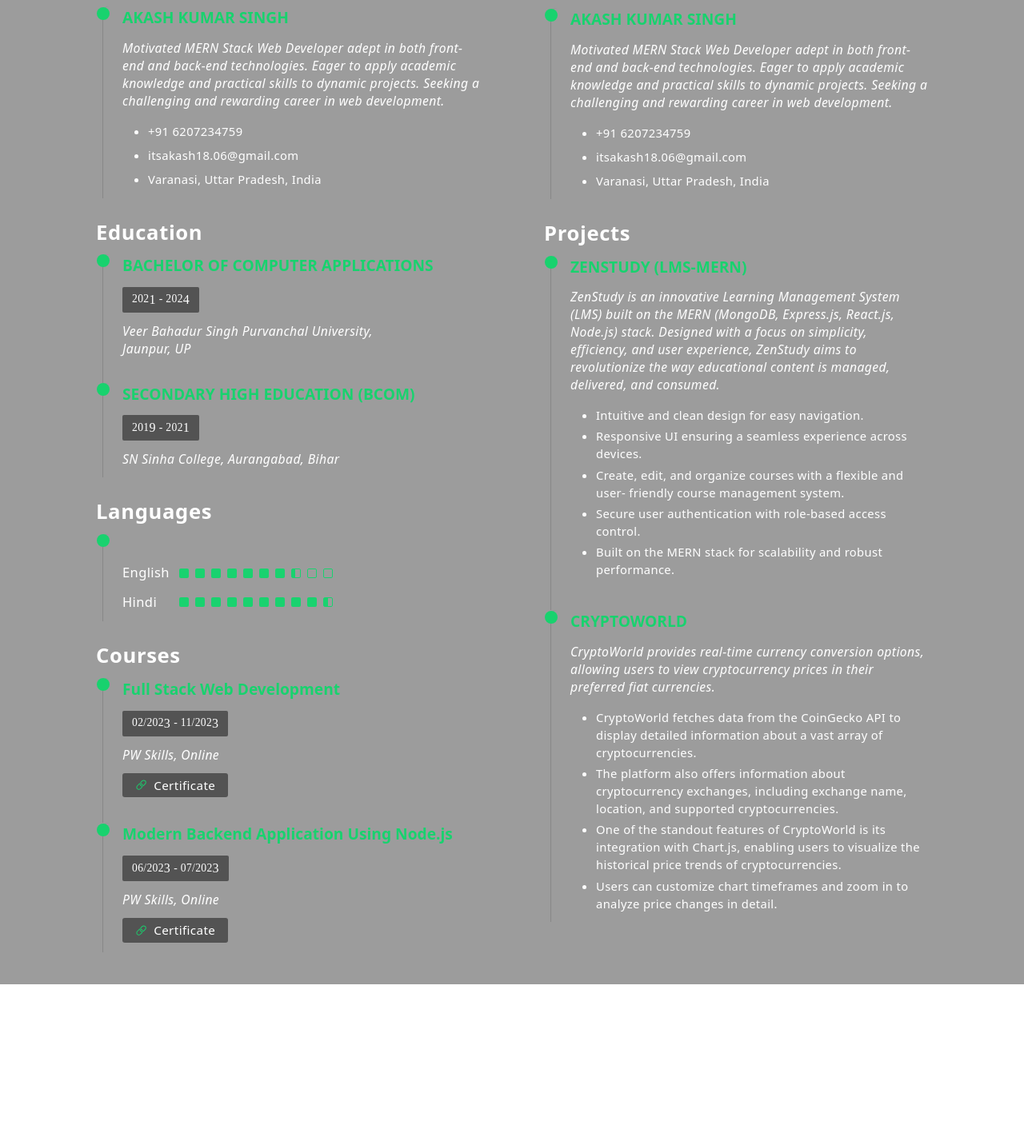
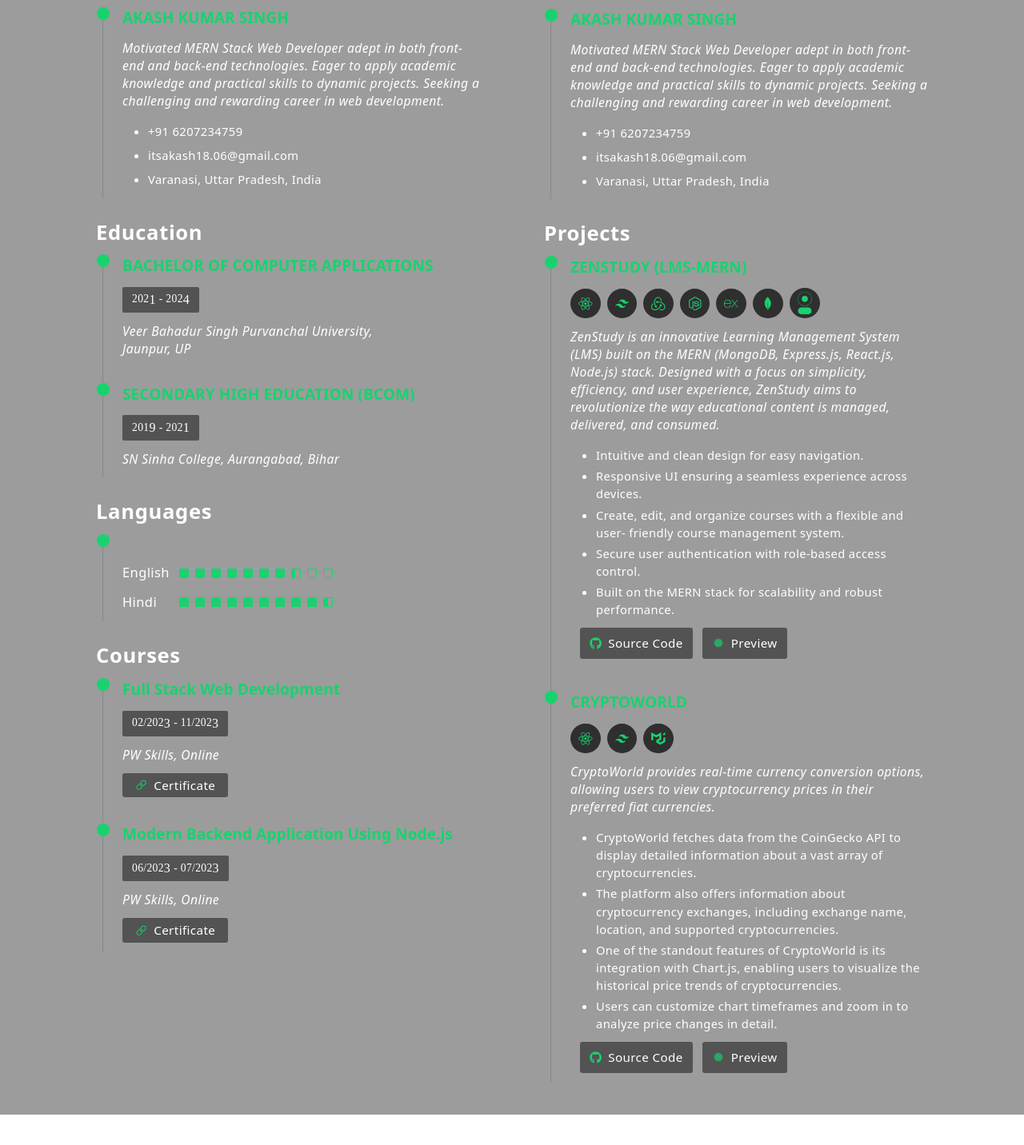
Before and after one commit to webakash1806/Akash-Singh, a React (Vite) app: page / in a window 1280 px wide. Shown: the part 1735-3167 px from the top of the page at 80% size. Before the commit the page ends 3026 px from the top, so only its background shows below. Built offline with nearby package versions, Linux system fonts and the light colour scheme; a web font is replaced by a local one.

Commit message:
Resume section updated

```diff
--- a/src/Pages/Resume.jsx
+++ b/src/Pages/Resume.jsx
@@ -5,6 +5,9 @@ import { Link } from 'react-router-dom'
 import { IoIosLink, IoMdArrowBack } from "react-icons/io";
 import backendCertificate from '../assets/backendCert.png'
 import fullStackCertificate from '../assets/fullCert.png'
+import { FaReact, FaNodeJs, FaGithub } from "react-icons/fa";
+import { SiTailwindcss, SiMui, SiExpress, SiDaisyui, SiRedux, SiMongodb } from "react-icons/si";
+import { GoDotFill } from "react-icons/go";
 
 const Resume = () => {
 
@@ -173,6 +176,17 @@ const Resume = () => {
                         <div className='relative flex flex-col gap-3 pb-10 pl-6 ml-2 border-l-[1.6px] border-[#808080c1] rounded-t-lg'>
                             <div className='w-4 absolute left-[-8.5px] top-[0.5px] h-4 rounded-full bg-[#18D26E]'></div>
                             <h3 className='text-[1.2rem] font-semibold text-[#18D26E]'>ZENSTUDY (LMS-MERN)</h3>
+
+                            <div className='flex flex-wrap items-center justify-start gap-2'>
+                                <div className='text-[#18D26E] bg-[#2F2F2F] p-[10px] rounded-full text-[1.1rem]'> <FaReact /> </div>
+                                <div className='text-[#18D26E] bg-[#2F2F2F] p-[10px] rounded-full text-[1.1rem]'> <SiTailwindcss /> </div>
+                                <div className='text-[#18D26E] bg-[#2F2F2F] p-[10px] rounded-full text-[1.1rem]'> <SiRedux /> </div>
+                                <div className='text-[#18D26E] bg-[#2F2F2F] p-[10px] rounded-full text-[1.1rem]'> <FaNodeJs /> </div>
+                                <div className='text-[#18D26E] bg-[#2F2F2F] p-[10px] rounded-full text-[1.1rem]'> <SiExpress /> </div>
+                                <div className='text-[#18D26E] bg-[#2F2F2F] p-[10px] rounded-full text-[1.1rem]'> <SiMongodb /> </div>
+                                <div className='text-[#18D26E] bg-[#2F2F2F] p-[5px] rounded-full text-[1.75rem]'> <SiDaisyui /> </div>
+                            </div>
+
                             <p className='text-[0.98rem] leading-[22px] italic tracking-wide font-200'>
                                 ZenStudy is an innovative Learning Management System (LMS)
                                 built on the MERN (MongoDB, Express.js, React.js, Node.js) stack.
@@ -192,12 +206,21 @@ const Resume = () => {
                                 <li className='font-300'>Built on the MERN stack for scalability and robust
                                     performance.</li>
                             </ul>
+                            <div className='flex gap-3 pl-3'>
+                                <Link to="https://github.com/webakash1806/LMS-MERN" target='_blank' className='flex w-fit items-center justify-start gap-2 bg-[#3a3a3abe] p-2 px-3 rounded-[3px] font-[400] text-[0.95rem] tracking-wide'><FaGithub className='text-[#18D26E]' />Source Code</Link>
+                                <Link to="https://webakash1806.github.io/zenstudy/" target='_blank' className='flex w-fit items-center justify-center gap-2 bg-[#3a3a3abe] p-2 px-3 rounded-[3px] font-[400] text-[0.95rem] tracking-wide'><GoDotFill className='text-[#18D26E] animate-ping text-[1rem]' />Preview</Link>
+                            </div>
                         </div>
                     </div>
                     <div data-aos="fade-up" className='text-white'>
                         <div className='relative flex flex-col gap-3 pb-3 pl-6 ml-2 border-l-[1.6px] border-[#808080c1] rounded-t-lg'>
                             <div className='w-4 absolute left-[-8.5px] top-[0.5px] h-4 rounded-full bg-[#18D26E]'></div>
                             <h3 className='text-[1.2rem] font-semibold text-[#18D26E]'>CRYPTOWORLD</h3>
+                            <div className='flex items-center justify-start gap-2'>
+                                <div className='text-[#18D26E] bg-[#2F2F2F] p-[10px] rounded-full text-[1.1rem]'> <FaReact /> </div>
+                                <div className='text-[#18D26E] bg-[#2F2F2F] p-[10px] rounded-full text-[1.1rem]'> <SiTailwindcss /> </div>
+                                <div className='text-[#18D26E] bg-[#2F2F2F] p-[10px] rounded-full text-[1.1rem]'> <SiMui /> </div>
+                            </div>
                             <p className='text-[0.98rem] leading-[22px] italic tracking-wide font-200'>
                                 CryptoWorld provides real-time currency conversion options,
                                 allowing users to view cryptocurrency prices in their
@@ -219,6 +242,10 @@ const Resume = () => {
                                     timeframes and zoom in to analyze price changes in detail.</li>
 
                             </ul>
+                            <div className='flex gap-3 pl-3'>
+                                <Link to="https://github.com/webakash1806/cryptoworld" target='_blank' className='flex w-fit items-center justify-start gap-2 bg-[#3a3a3abe] p-2 px-3 rounded-[3px] font-[400] text-[0.95rem] tracking-wide'><FaGithub className='text-[#18D26E]' />Source Code</Link>
+                                <Link target='_blank' to="https://webakash1806.github.io/cryptoworld/" className='flex w-fit items-center justify-center gap-2 bg-[#3a3a3abe] p-2 px-3 rounded-[3px] font-[400] text-[0.95rem] tracking-wide'><GoDotFill className='text-[#18D26E] animate-ping text-[1rem]' />Preview</Link>
+                            </div>
                         </div>
                     </div>
                 </div>
```
